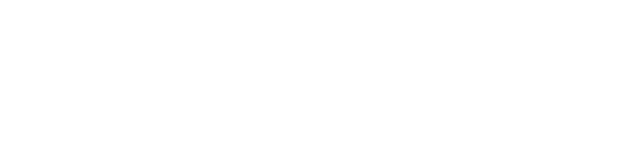
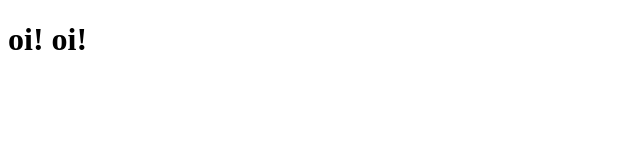
Before and after one commit to Gleidi156/atividadecurso, a plain HTML site: page index.html in a window 1280 px wide. Shown: the whole page, without its empty margins (0-640 px from the left). Drawn offline with Linux system fonts and the light colour scheme.

Commit message:
Update index.html

```diff
--- a/index.html
+++ b/index.html
@@ -4,6 +4,7 @@
     <meta charset="UTF-8">
     <meta name="viewport" content="width=device-width, initial-scale=1.0">
     <title>Document</title>
+    <h1> oi! oi! </h1>
 </head>
 <body>
 
```
